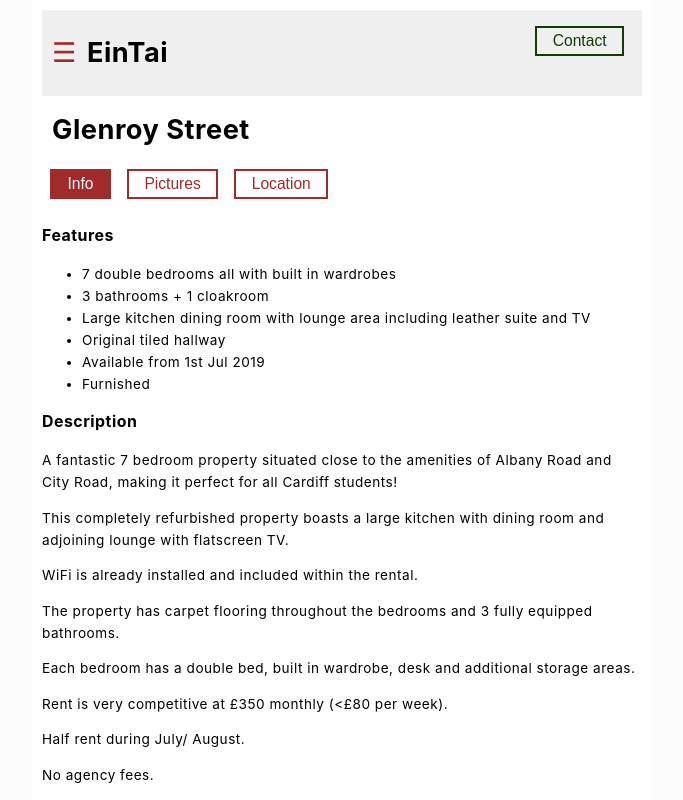
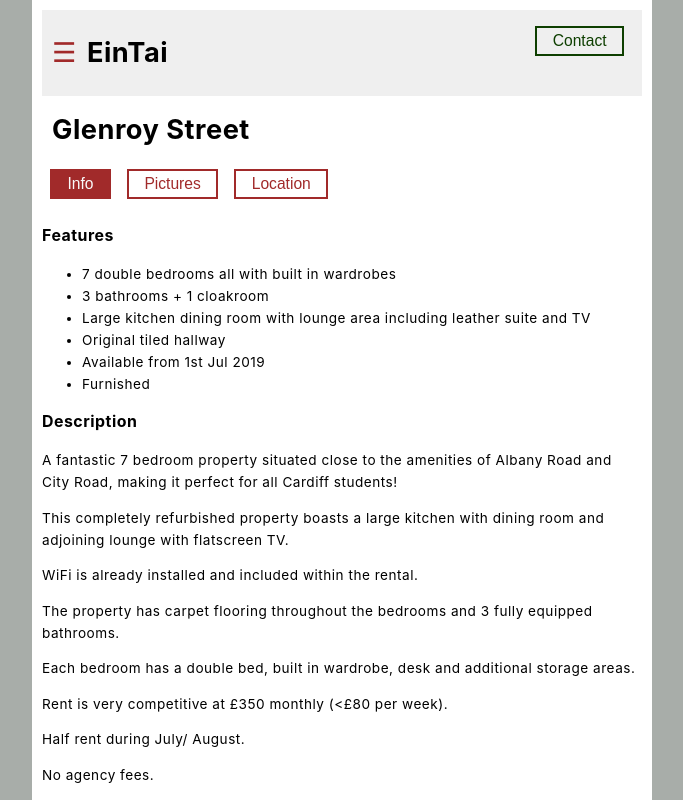
Before and after one commit to joseffsmith/rhysandtonyhouses, a React (Create React App) app: page / in a window 1280 px wide. Shown: the top 800 px of the page, without its empty margins (298-981 px from the left). Built offline with nearby package versions, Linux system fonts and the light colour scheme; the HTML template or start-up script is replaced by a standard one.

Commit message:
styling background

```diff
--- a/src/index.css
+++ b/src/index.css
@@ -12,7 +12,7 @@ body {
 }
 
 body {
-  background-color: #fcfcfc;
+  background-color: #a8ada9;
 }
 
 path {
```
